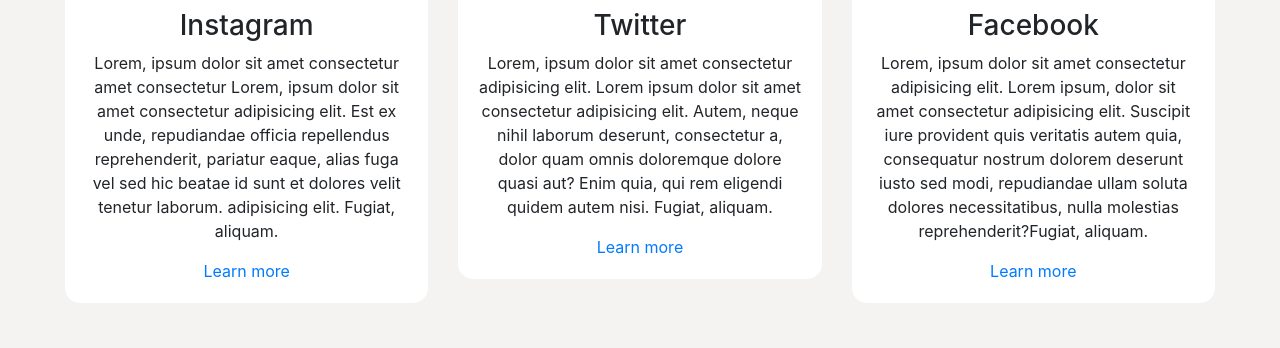
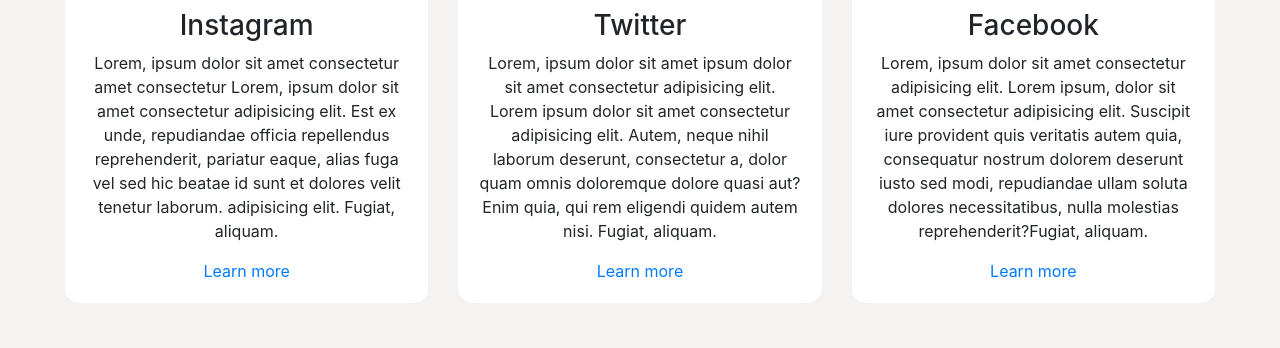
Before and after one commit to dinadina1/Bootstrap-Practice-task, a plain HTML site: page index.html in a window 1280 px wide. Shown: the part 147-495 px from the top of the page. Drawn offline with nearby package versions, Linux system fonts and the light colour scheme.

Commit message:
Update index.html

```diff
--- a/index.html
+++ b/index.html
@@ -31,7 +31,7 @@
 
                     <h5 class="card-title"><i class="fa fa-twitter" aria-hidden="true"></i></h5>
                     <h3>Twitter</h3>
-                    <p class="card-text">Lorem, ipsum dolor sit amet consectetur adipisicing elit. Lorem ipsum dolor sit amet consectetur adipisicing elit. Autem, neque nihil laborum deserunt, consectetur a, dolor quam omnis doloremque dolore quasi aut? Enim quia, qui rem eligendi quidem autem nisi. Fugiat, aliquam.</p>
+                    <p class="card-text">Lorem, ipsum dolor sit amet ipsum dolor sit amet consectetur adipisicing elit. Lorem ipsum dolor sit amet consectetur adipisicing elit. Autem, neque nihil laborum deserunt, consectetur a, dolor quam omnis doloremque dolore quasi aut? Enim quia, qui rem eligendi quidem autem nisi. Fugiat, aliquam.</p>
                     <a href="#">Learn more</a>
                 </div>
                   </div>
```
